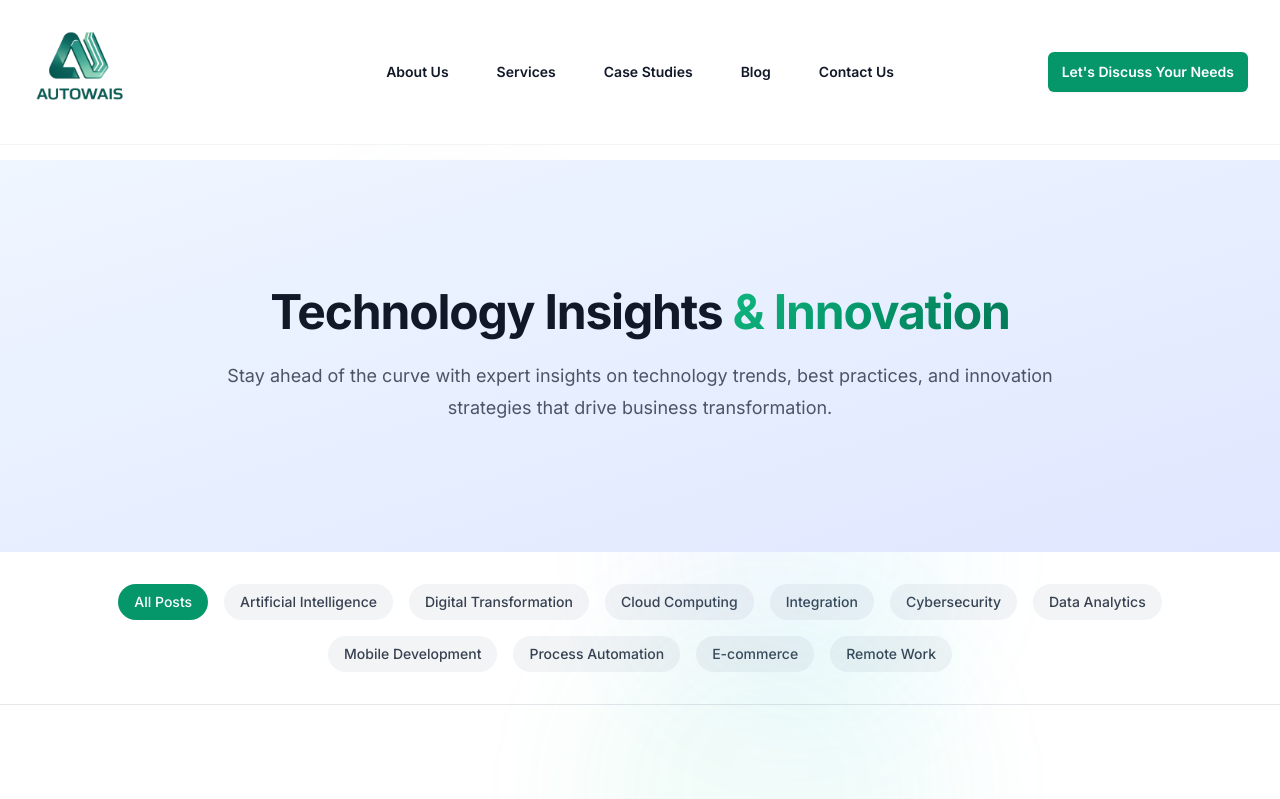
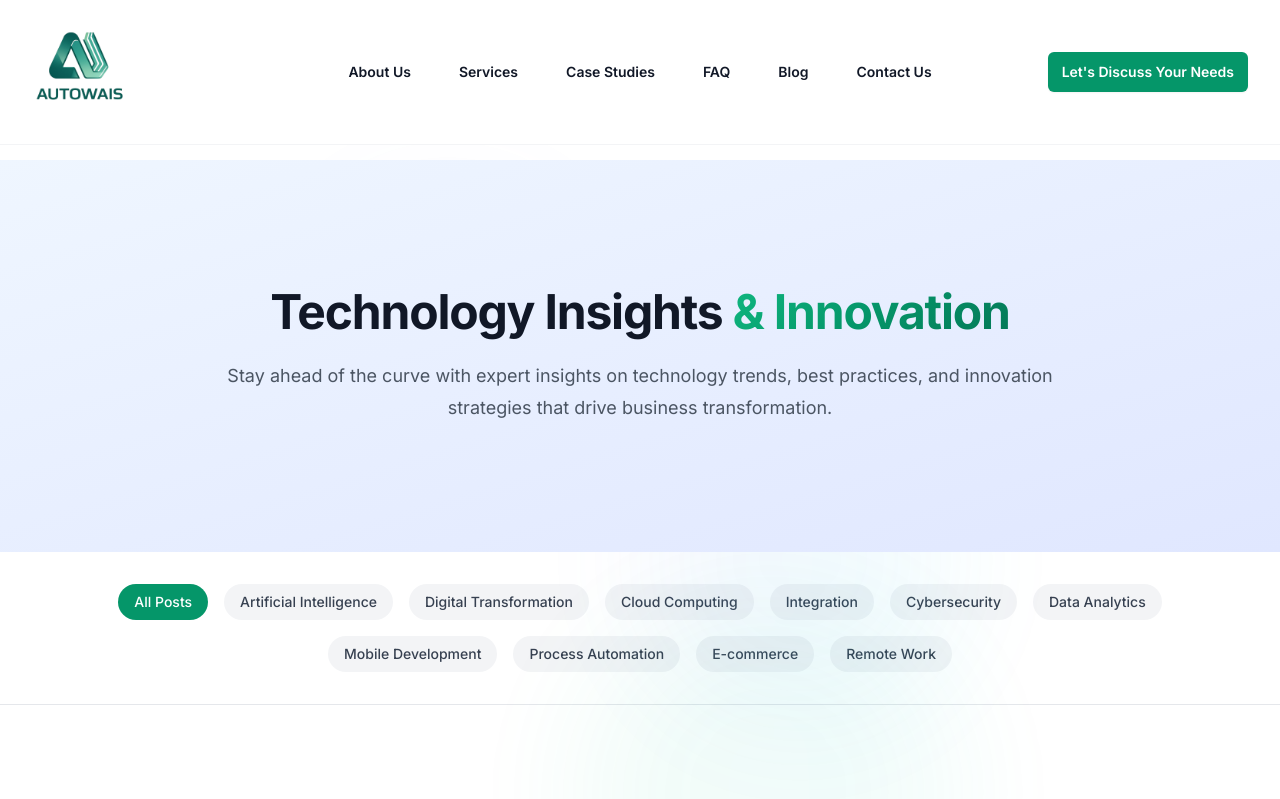
Before and after one commit to Druid-stack/autowais-website, a Next.js app: page /blog in a window 1280 px wide. Shown: the top 799 px of the page. Built offline with nearby package versions, Linux system fonts and the light colour scheme.

Commit message:
Clean up header navigation - FAQ stays in footer only

```diff
--- a/src/components/layout/Header.tsx
+++ b/src/components/layout/Header.tsx
@@ -1,12 +1,13 @@
 'use client';
 
+import Link from 'next/link';
 import { useState } from 'react';
-import Link from 'next/link';
 
 const navigation = [
   { name: 'About Us', href: '/about' },
   { name: 'Services', href: '/services' },
   { name: 'Case Studies', href: '/case-studies' },
+  { name: 'FAQ', href: '/faq' },
   { name: 'Blog', href: '/blog' },
   { name: 'Contact Us', href: '/contact' },
 ];
```
